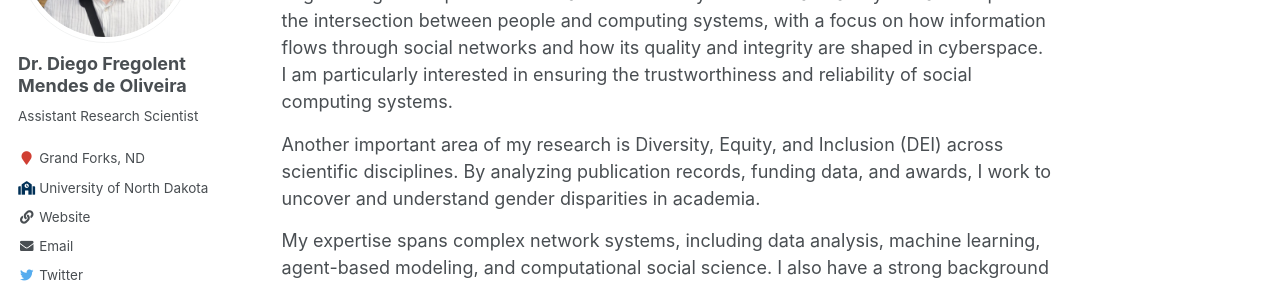
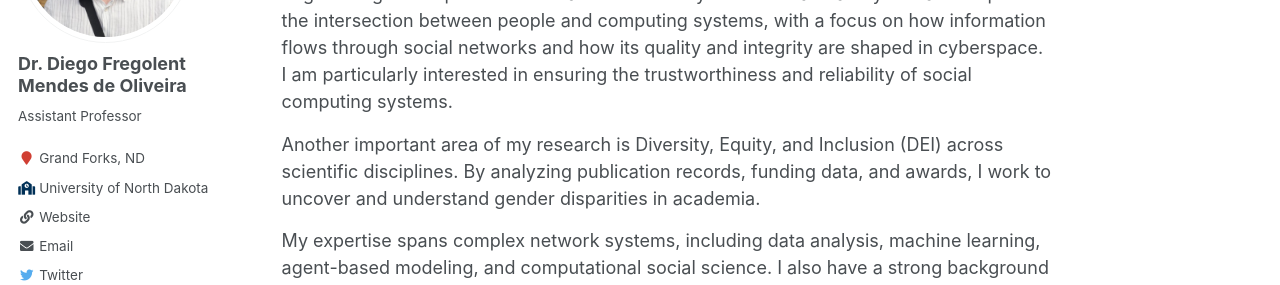
Before and after one commit to fregolente/fregolente.github.io, a Jekyll site: the page built from _pages/about.md, in a window 1280 px wide. Shown: the part 250-535 px from the top of the page. Built offline with Jekyll 4.4.1, drawn with Linux system fonts in a browser that asks for light colours; some web fonts are replaced.

Commit message:
Update author bio from 'Assistant Research Scientist' to 'Assistant Professor'

```diff
--- a/_config.yml
+++ b/_config.yml
@@ -82,7 +82,7 @@ analytics:
 author:
   name             : "Dr. Diego Fregolent Mendes de Oliveira"
   avatar           : "Diego_UND.jpeg"
-  bio              : "Assistant Research Scientist"
+  bio              : "Assistant Professor"
   location         : "Grand Forks, ND"
   employer         : "University of North Dakota"
   employeruri      : "https://www.und.edu"
```
